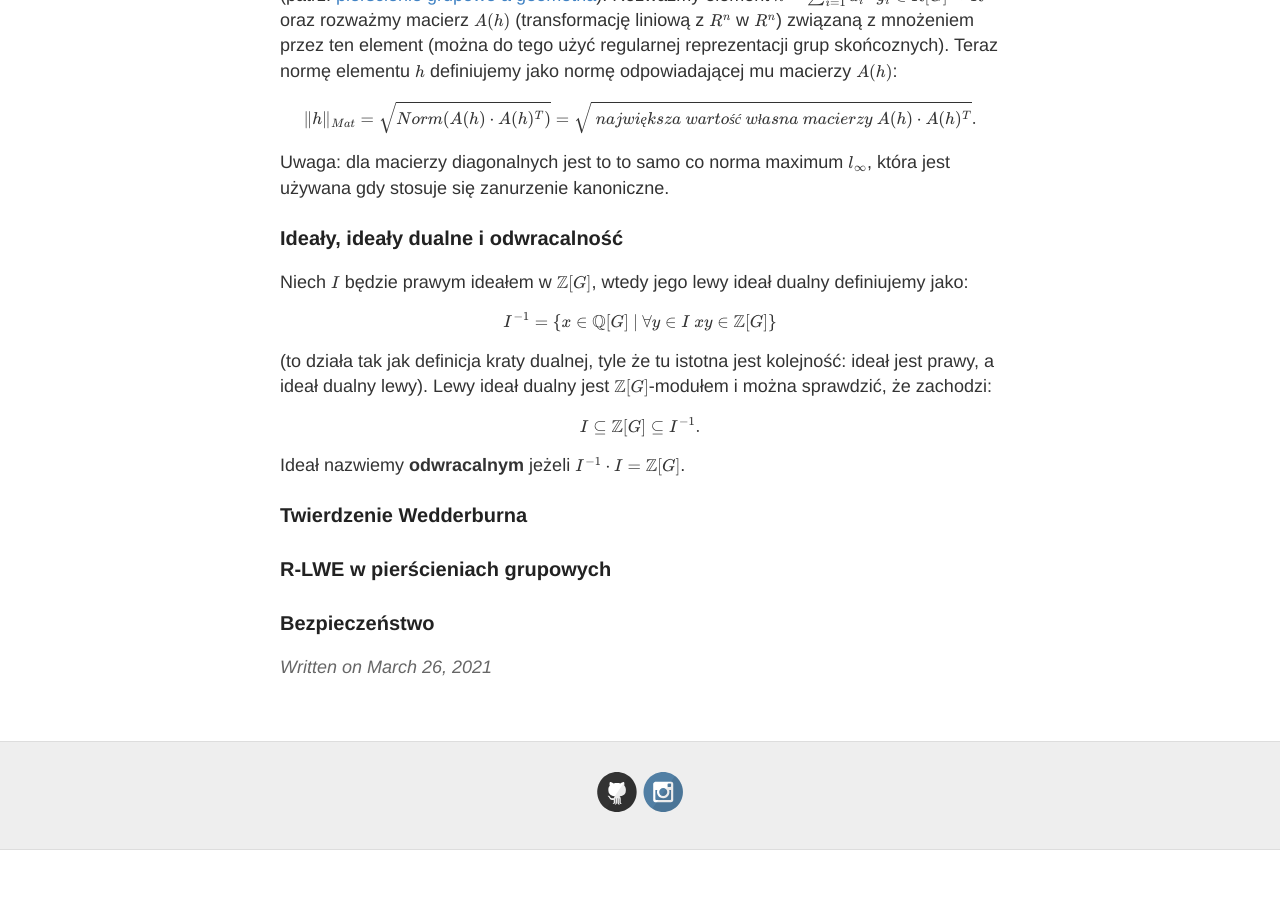
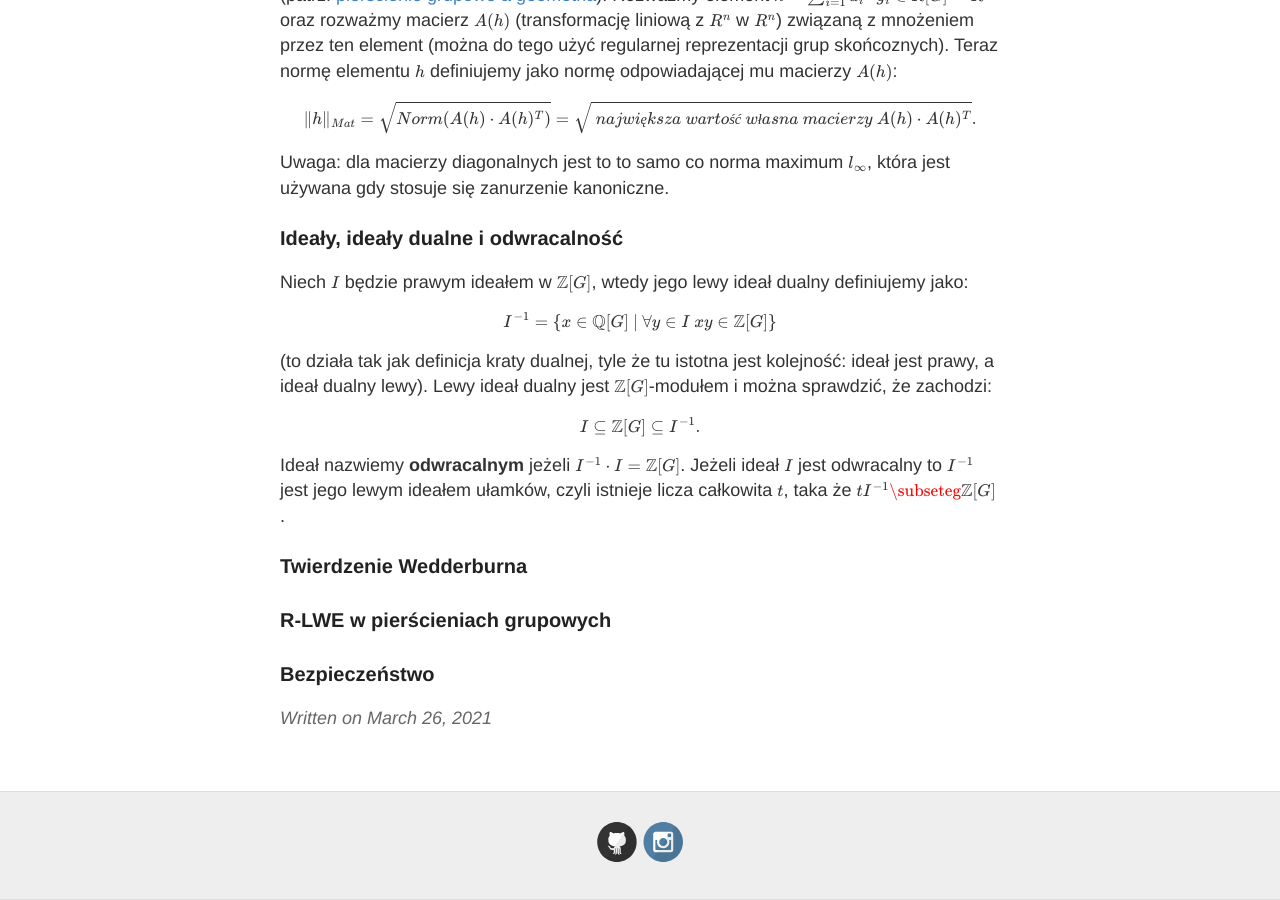
Before and after one commit to keIpie/keIpie.github.io, a Jekyll site: the page built from rg/_posts/2021-3-26-gr_lwe.md, in a window 1280 px wide and 900 px high, scrolled down 1407 px. Built offline with Jekyll 4.4.1, drawn with Linux system fonts in a browser that asks for light colours; formulas are drawn with MathJax 3; before the commit the page ends 2257 px from its top, so only the background shows below that.

Commit message:
gr zanurzenia

```diff
--- a/rg/_posts/2021-3-26-gr_lwe.md
+++ b/rg/_posts/2021-3-26-gr_lwe.md
@@ -65,7 +65,8 @@ Lewy ideał dualny jest $\mathbb{Z}[G]$-modułem i można sprawdzić, że zachod
 
 $$ I \subseteq \mathbb{Z}[G] \subseteq I^{-1}. $$
 
-Ideał nazwiemy **odwracalnym** jeżeli $I^{-1} \cdot I = \mathbb{Z}[G]$.
+Ideał nazwiemy **odwracalnym** jeżeli $I^{-1} \cdot I = \mathbb{Z}[G]$. Jeżeli ideał $I$ jest odwracalny to $I^{-1}$
+jest jego lewym ideałem ułamków, czyli istnieje licza całkowita $t$, taka że $tI^{-1} \subseteg \mathbb{Z}[G]$.
 
 ### Twierdzenie Wedderburna
 
```
